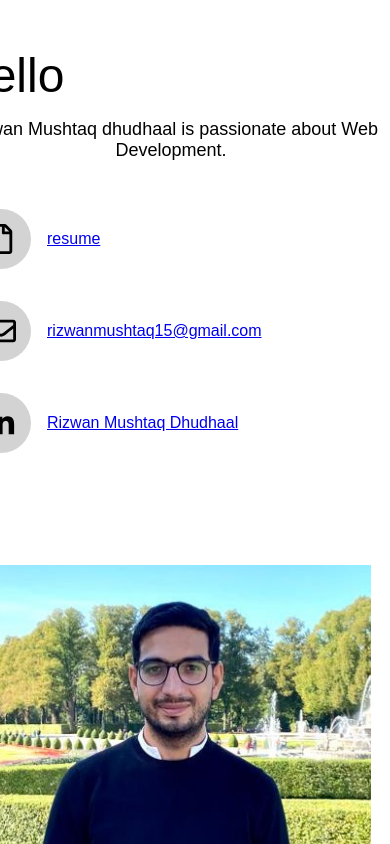
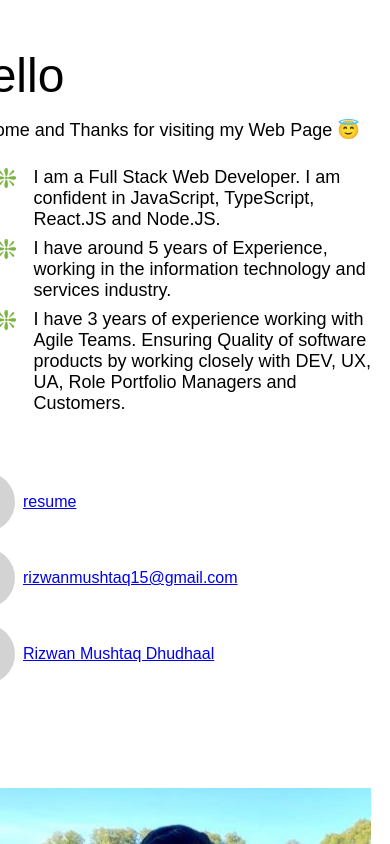
Before and after one commit to RizwanMushtaq/rizwan_portfolio_react_typescript, a React (Create React App) app: page /welcome in a window 390 px wide. Shown: the top 844 px of the page. Built offline with nearby package versions, Linux system fonts and the light colour scheme.

Commit message:
updated responsive behavior

```diff
--- a/src/pages/Welcome.module.scss
+++ b/src/pages/Welcome.module.scss
@@ -31,6 +31,20 @@
 .description{
     margin-bottom: 32px;
     font-size: 18px;
+    text-align: left;
+}
+.description ul{
+    list-style-type: none;
+    text-align: left;
+}
+.description ul li{
+    padding-top: 0.5rem;
+
+    display: flex;
+    justify-content: space-evenly;
+}
+.description ul li .text{
+    padding-left: 1rem;
 }
 .avatar{
     padding-top: 3rem;
@@ -52,13 +66,14 @@
     display: flex;
     justify-content: center;
     align-items: center;
+    text-align: left;
 }
 .logoContainer{
     background-color: lightgray;
     width: 60px;
     height: 60px;
     border-radius: 50%;
-    margin: 16px;
+    margin: 8px 8px 8px 0;
 
     display: flex;
     justify-content: center;
--- a/src/pages/Welcome.tsx
+++ b/src/pages/Welcome.tsx
@@ -18,7 +18,26 @@ const Welcome: React.FC = () => {
                     <div className={Styles.introduction}>
                         <div className={Styles.greeting}>Hello</div>
                         <div className={Styles.description}>
-                            Rizwan Mushtaq dhudhaal is passionate about Web Development.
+
+                            <div>Welcome and Thanks for visiting my Web Page 😇</div>
+                            <ul>
+                                <li>
+                                    <div>❇️</div>
+                                    <div className={Styles.text}>I am a Full Stack Web Developer. I am confident in JavaScript, TypeScript, React.JS and Node.JS.</div>
+
+                                </li>
+
+                                <li>
+                                    <div>❇️</div>
+                                    <div className={Styles.text}>I have around 5 years of Experience, working in the information technology and services industry.</div>
+                                </li>
+
+                                <li>
+                                    <div>❇️</div>
+                                    <div className={Styles.text}>I have 3 years of experience working with Agile Teams. Ensuring Quality of software products by working closely with DEV, UX, UA, Role Portfolio Managers and Customers.</div>
+                                </li>
+                            </ul>
+
                         </div>
                         <div className={Styles.contactContainer}>
                             <div className={Styles.logoContainer}>
```
